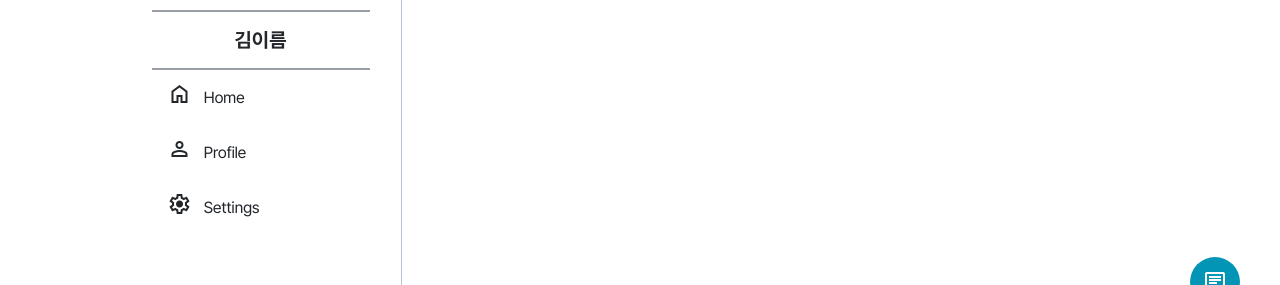
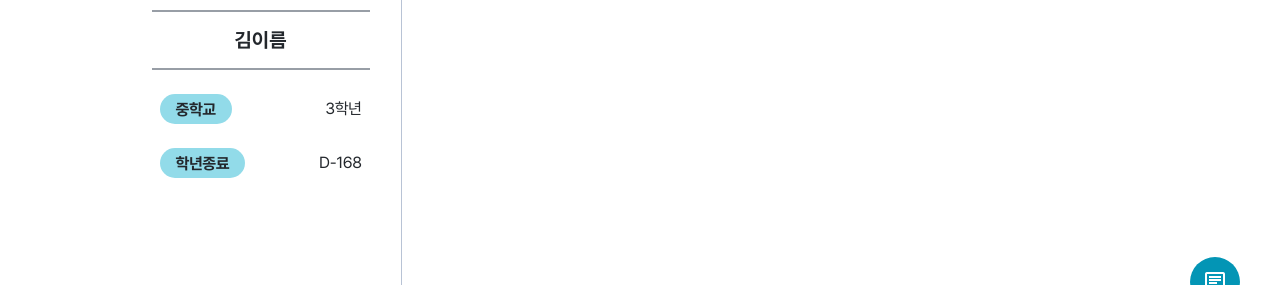
Before and after one commit to teameeu/teameeu-frontend, a React (Create React App) app: page / in a window 1280 px wide. Shown: the part 423-708 px from the top of the page. Built offline with nearby package versions, Linux system fonts and the light colour scheme.

Commit message:
Chore: navbar(로그인 후) 더미 완성

```diff
--- a/src/widgets/navbar/ui/Navbar.css
+++ b/src/widgets/navbar/ui/Navbar.css
@@ -47,14 +47,40 @@
   display: flex;
   align-items: center;
   gap: 12px;
-  padding: 12px 16px;
-  cursor: pointer;
-  transition: background 0.15s;
+  margin: 24px 0px;
+  justify-content: space-between;
+  padding: 0px 8px;
 }
 
-.navbar-item:hover {
-  color: var(--color-cyan-700);
-  /* background: var(--color-cyan-300); */
+.navbar-item > .tag {
+  display: flex;
+  line-height: normal;
+  width: fit-content;
+  height: 30px;
+  min-width: 46px;
+  margin: 0px 0px;
+  background: var(--color-cyan-200);
+  color: var(--color-gray-900);
+  padding: 8px 16px;
+  font-size: 16px;
+  font-weight: 700;
+  border-radius: 999px;
+  justify-content: center;
+  align-items: center;
+  text-align: center;
+  transition: font-size 0.2s linear;
+}
+
+.navbar.collapsed .navbar-menu > .navbar-item > .tag {
+  font-size: 12px;
+  padding: 0px;
+  height: 24px;
+  transition: font-size 0.2s linear, padding 0.2s linear;
+}
+
+.navbar-item > label {
+  font-size: 16px;
+  font-weight: 500;
 }
 
 .navbar-menu > h4 {
--- a/src/widgets/navbar/ui/Navbar.jsx
+++ b/src/widgets/navbar/ui/Navbar.jsx
@@ -2,9 +2,8 @@ import { useState } from "react";
 import "./Navbar.css";
 
 const menuItems = [
-  { icon: "home", label: "Home" },
-  { icon: "person", label: "Profile" },
-  { icon: "settings", label: "Settings" },
+  { icon: "중학교", label: "3학년" },
+  { icon: "학년종료", label: "D-168" },
 ];
 
 export const Navbar = () => {
@@ -27,12 +26,11 @@ export const Navbar = () => {
 
           {menuItems.map((item, idx) => (
             <div key={idx} className="typo-body-small navbar-item">
-              <div className="icon-box">
-                <span className="material-symbols-outlined">
-                  {item.icon}
-                </span>
+              <div className="tag">
+                  {!collapsed && <span>{item.icon}</span>}
+                  {collapsed && idx === 0 && <span>{item.icon[0]}{item.label[0]}</span>}
+                  {collapsed && idx === 1 && <span>{item.label}</span>}
               </div>
-
               {!collapsed && <span className="label">{item.label}</span>}
             </div>
           ))}
```
